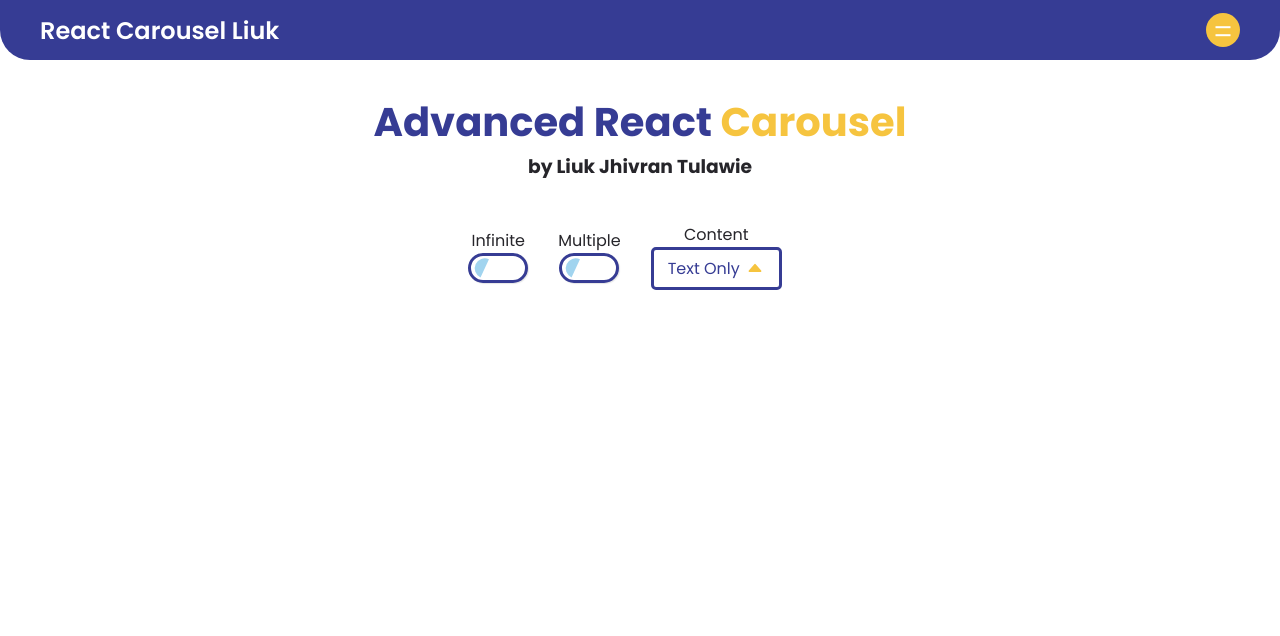
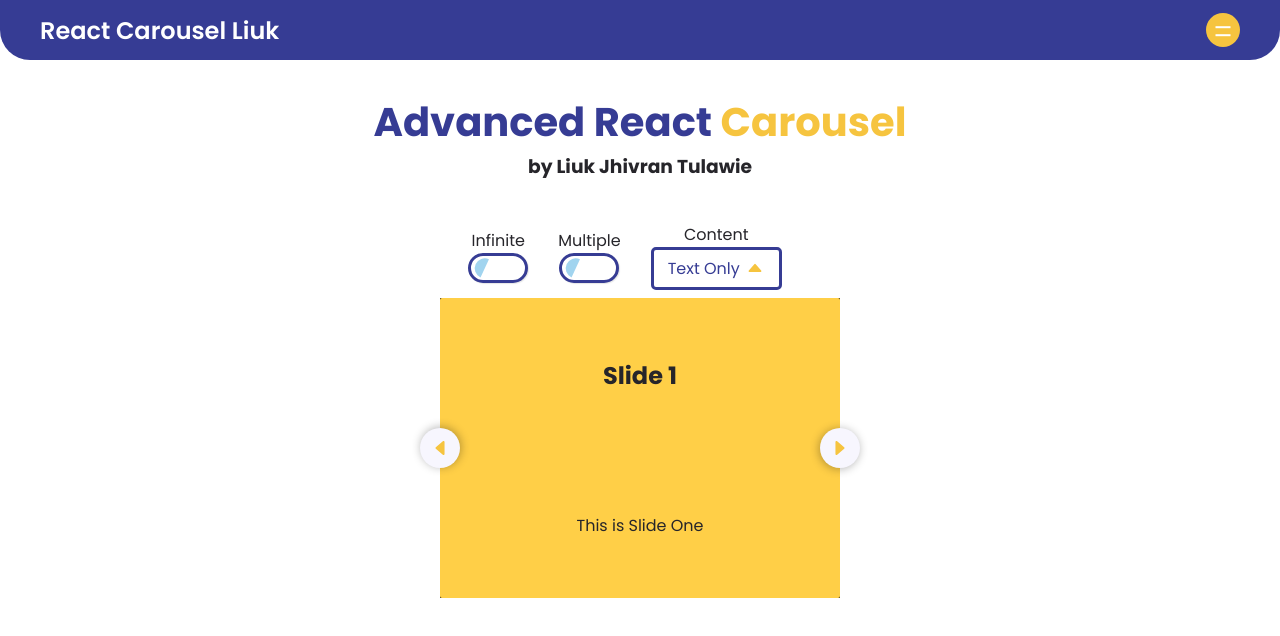
Before and after one commit to LukeGibran/react-carousel-liuk, a React app: page / in a window 1280 px wide. Shown: the top 636 px of the page. Built offline with nearby package versions, Linux system fonts and the light colour scheme.

Commit message:
Added the basice carouel functions

```diff
--- a/src/App.jsx
+++ b/src/App.jsx
@@ -3,7 +3,7 @@ import './scss/main.scss';
 
 import Navbar from './layouts/Navbar';
 
-import Carousel from './components/Carousel.component';
+import CarouselComponent from './components/Carousel.component';
 
 import Header from './layouts/Header';
 
@@ -12,7 +12,7 @@ const App = () => {
     <div id='app'>
       <Navbar />
       <Header />
-      <Carousel />
+      <CarouselComponent />
     </div>
   );
 };
--- a/src/_data/data.js
+++ b/src/_data/data.js
@@ -3,3 +3,11 @@ export const IMAGE_ONLY = 'Image Only';
 export const TEXT_AND_IMAGE = 'Text & Image';
 
 export const CONTENT = [TEXT_ONLY, IMAGE_ONLY, TEXT_AND_IMAGE];
+
+export const SLIDE_DATA = [
+  { title: 'Slide 1', content: 'This is Slide One' },
+  { title: 'Slide 2', content: 'This is Slide Two' },
+  { title: 'Slide 3', content: 'This is Slide Three' },
+  { title: 'Slide 4', content: 'This is Slide Four' },
+  { title: 'Slide 5', content: 'This is Slide Five' },
+];
--- a/src/components/Carousel.component.jsx
+++ b/src/components/Carousel.component.jsx
@@ -2,6 +2,8 @@ import React, { Component } from 'react';
 
 import Radio from '../widgets/RadioBtn';
 import SelectBox from '../widgets/SelectBox';
+
+import Slider from '../widgets/Slider';
 
 import { CONTENT } from '../_data/data';
 
@@ -35,7 +37,8 @@ export class CarouselComponent extends Component {
       state: { infinite, multiple },
     } = this;
     return (
-      <section className='carousel'>
+      <>
+        <section className='carousel-options'>
           <div className='options'>
             <Radio
               text='Infinite'
@@ -54,6 +57,10 @@ export class CarouselComponent extends Component {
             />
           </div>
         </section>
+        <section className='main-carousel'>
+          <Slider />
+        </section>
+      </>
     );
   }
 }
--- /dev/null
+++ b/src/scss/_slider.scss
@@ -0,0 +1,78 @@
+#slider.slider {
+  display: flex;
+  justify-content: center;
+  align-items: center;
+  .wrapper {
+    width: $slider-width;
+    height: $slider-height;
+    background: #222;
+    z-index: 1;
+    position: relative;
+
+    .inner-slides {
+      overflow: hidden;
+      .slides {
+        display: flex;
+        position: relative;
+        top: 0;
+        left: -$slider-width;
+        width: 10000px;
+        .slide {
+          width: $slider-width;
+          height: $slider-height;
+          cursor: pointer;
+          display: flex;
+          flex-direction: column;
+          justify-content: space-around;
+          align-items: center;
+          transition: all 1s;
+          position: relative;
+          background: #ffcf47;
+          border-radius: 2px;
+        }
+      }
+      .slides.shifting {
+        transition: left 0.2s ease-out;
+      }
+    }
+  }
+
+  .control {
+    position: absolute;
+    top: 50%;
+    width: 40px;
+    height: 40px;
+    background: $white;
+    border-radius: 20px;
+    margin-top: -20px;
+    box-shadow: 1px 1px 10px rgba($color: #000000, $alpha: 0.3);
+    z-index: 2;
+  }
+
+  .prev,
+  .next {
+    background-size: 22px;
+    background-position: center;
+    background-repeat: no-repeat;
+    cursor: pointer;
+  }
+
+  .prev {
+    background-image: url('../assets/img/carret.svg');
+    left: -20px;
+    transform: rotate(-90deg);
+  }
+
+  .next {
+    background-image: url('../assets/img/carret.svg');
+    right: -20px;
+    transform: rotate(90deg);
+  }
+
+  .prev:active {
+    transform: scale(0.8) rotate(-90deg);
+  }
+  .next:active {
+    transform: scale(0.8) rotate(90deg);
+  }
+}
--- a/src/scss/_variables.scss
+++ b/src/scss/_variables.scss
@@ -9,3 +9,6 @@ $danger: #9c453b;
 
 $shadow: 0 1px 3px 0 rgba(0, 0, 0, 0.1), 0 1px 2px 0 rgba(0, 0, 0, 0.06);
 $border-width: 3px;
+
+$slider-width: 400px;
+$slider-height: 300px;
--- a/src/scss/components/carousel.component.scss
+++ b/src/scss/components/carousel.component.scss
@@ -1,10 +1,10 @@
-section.carousel {
+section.carousel-options {
   .options {
     display: flex;
     justify-content: center;
     align-items: center;
 
-    & > *:not(.option)  {
+    & > *:not(.option) {
       margin-right: 30px;
     }
   }
--- a/src/scss/main.scss
+++ b/src/scss/main.scss
@@ -8,6 +8,7 @@
 // Widgets
 @import './widgets/radiobtn';
 @import './widgets/selectbox';
+@import 'slider';
 
 // Components
 @import './components/carousel.component.scss';
--- a/src/scss/widgets/_selectbox.scss
+++ b/src/scss/widgets/_selectbox.scss
@@ -16,19 +16,19 @@
     align-items: center;
     cursor: pointer;
 
-  &:hover{
+    &:hover {
       color: $secondary;
       background-color: $primary;
     }
 
-  .current-option{
+    .current-option {
       padding-right: 5px;
     }
 
-  img.select-image{
+    img.select-image {
       color: $white;
       transition: 0.5s ease;
-    &.show{
+      &.show {
         transform: rotate(180deg);
       }
     }
@@ -45,27 +45,27 @@
       color: $white;
       background-color: $primary;
       text-align: center;
-   transition: .5s ease;
+      transition: 0.5s ease;
       overflow: hidden;
-   .option{
+      z-index: 10;
+      .option {
         width: inherit;
         cursor: pointer;
         padding: 6px 0;
         border-bottom: 3px solid $white;
 
-     &:nth-child(1){
+        &:nth-child(1) {
           border-top: 3px solid $white;
         }
 
-     &:hover{
+        &:hover {
           background-color: $secondary;
         }
       }
 
-   &.show{
+      &.show {
         max-height: 300px;
       }
     }
   }
-
 }
--- a/src/widgets/SelectBox.jsx
+++ b/src/widgets/SelectBox.jsx
@@ -1,6 +1,6 @@
 import React, { useState } from 'react';
 
-import CarretUp from '../assets/img/carretUp.svg';
+import CarretUp from '../assets/img/carret.svg';
 
 const SelectBox = ({ text, options, reCurrentValue }) => {
   const [isShow, setIsShow] = useState(false);
--- /dev/null
+++ b/src/widgets/Slider/Slide.jsx
@@ -0,0 +1,12 @@
+import React from 'react';
+
+const Slide = ({ title, content }) => {
+  return (
+    <span className='slide'>
+      <h1 className='title'>{title}</h1>
+      <p className='content'>{content}</p>
+    </span>
+  );
+};
+
+export default Slide;
--- /dev/null
+++ b/src/widgets/Slider/index.jsx
@@ -0,0 +1,165 @@
+import React, { Component } from 'react';
+
+import Slide from './Slide';
+
+import { SLIDE_DATA } from '../../_data/data';
+
+class index extends Component {
+  constructor() {
+    super();
+    this.slider = React.createRef();
+    this.sliderItems = React.createRef();
+    this.prev = React.createRef();
+    this.next = React.createRef();
+
+    this.slide = this.slide.bind(this);
+  }
+
+  slide() {
+    const { slider, sliderItems, next, prev } = this;
+    var posX1 = 0,
+      posX2 = 0,
+      posInitial,
+      posFinal,
+      threshold = 100,
+      slides = sliderItems.current.children,
+      slidesLength = slides.length,
+      slideSize = sliderItems.current.children[0].offsetWidth,
+      firstSlide = slides[0],
+      lastSlide = slides[slidesLength - 1],
+      cloneFirst = firstSlide.cloneNode(true),
+      cloneLast = lastSlide.cloneNode(true),
+      index = 0,
+      allowShift = true;
+
+    // Clone the first slide and last and attached them in the opposite direction
+    sliderItems.current.appendChild(cloneFirst);
+    sliderItems.current.insertBefore(cloneLast, firstSlide);
+
+    // Add the loaded class to determine if the slides have been rendered
+    slider.current.classList.add('loaded');
+
+    // Mouse Events
+    sliderItems.current.onmousedown = dragStart;
+
+    // Touch Events
+    sliderItems.current.addEventListener('touchstart', dragStart);
+    sliderItems.current.addEventListener('touchend', dragEnd);
+    sliderItems.current.addEventListener('touchmove', dragAction);
+
+    // Click Events
+    prev.current.addEventListener('click', function () {
+      shiftSlide(-1);
+    });
+
+    next.current.addEventListener('click', function () {
+      shiftSlide(1);
+    });
+
+    // Transition Events
+    sliderItems.current.addEventListener('transitionend', checkIndex);
+
+    function dragStart(e) {
+      e = e || window.event;
+
+      e.preventDefault();
+      posInitial = sliderItems.current.offsetLeft;
+
+      if (e.type == 'touchstart') {
+        posX1 = e.touches[0].clientX;
+      } else {
+        posX1 = e.clientX;
+        document.onmouseup = dragEnd;
+        document.onmousemove = dragAction;
+      }
+    }
+
+    function dragAction(e) {
+      e = e || window.event;
+
+      if (e.type == 'touchmove') {
+        posX2 = posX1 - e.touches[0].clientX;
+        posX1 = e.touches[0].clientX;
+      } else {
+        posX2 = posX1 - e.clientX;
+        posX1 = e.clientX;
+      }
+
+      sliderItems.current.style.left =
+        sliderItems.current.offsetLeft - posX2 + 'px';
+    }
+
+    function dragEnd() {
+      posFinal = sliderItems.current.offsetLeft;
+      if (posFinal - posInitial < -threshold) {
+        shiftSlide(1, 'drag');
+      } else if (posFinal - posInitial > threshold) {
+        shiftSlide(-1, 'drag');
+      } else {
+        sliderItems.current.style.left = posInitial + 'px';
+      }
+
+      document.onmouseup = null;
+      document.onmousemove = null;
+    }
+
+    function shiftSlide(dir, action) {
+      sliderItems.current.classList.add('shifting');
+
+      if (allowShift) {
+        if (!action) {
+          posInitial = sliderItems.current.offsetLeft;
+        }
+
+        if (dir == 1) {
+          sliderItems.current.style.left = posInitial - slideSize + 'px';
+          index++;
+        } else if (dir == -1) {
+          sliderItems.current.style.left = posInitial + slideSize + 'px';
+          index--;
+        }
+      }
+
+      allowShift = false;
+    }
+
+    function checkIndex() {
+      sliderItems.current.classList.remove('shifting');
+
+      if (index == -1) {
+        sliderItems.current.left = -(slidesLength * slideSize) + 'px';
+        index = slidesLength - 1;
+      }
+
+      if (index == slidesLength) {
+        sliderItems.current.style.left = -(1 * slideSize) + 'px';
+        index = 0;
+      }
+
+      allowShift = true;
+    }
+  }
+
+  componentDidMount() {
+    this.slide();
+  }
+  render() {
+    return (
+      <div id='slider' className='slider' ref={this.slider}>
+        <div className='wrapper'>
+          <div className='inner-slides'>
+            <div id='slides' className='slides' ref={this.sliderItems}>
+              {SLIDE_DATA.map((data, i) => (
+                <Slide key={i} {...data} />
+              ))}
+            </div>
+          </div>
+          <a id='prev' className='control prev' ref={this.prev}></a>
+          <a id='next' className='control next' ref={this.next}></a>
+        </div>
+      </div>
+    );
+  }
+}
+
+export default index;
```
Also changed, not shown: src/assets/img/carret.svg (renamed from src/assets/img/carretUp.svg). Lines whose indentation alone changed are shown as unchanged.
